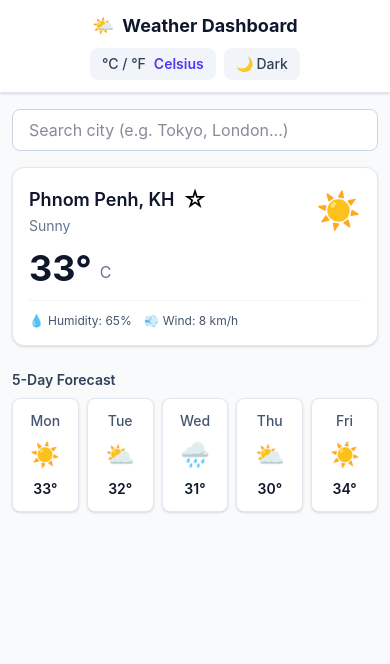
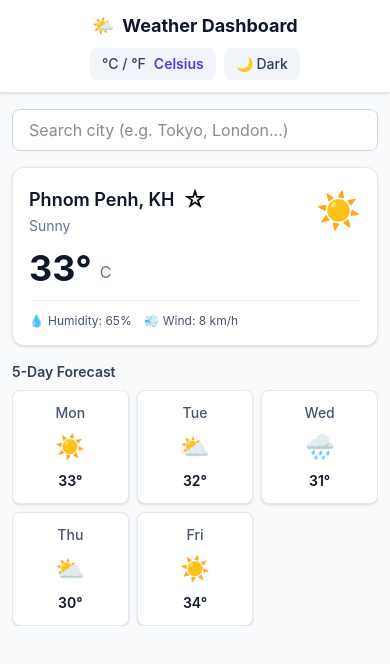
Before and after one commit to sieve-dev-sudo/weather-dashboard, a React (Vite) app: page / in a window 390 px wide. Shown: the top 664 px of the page. Built offline with nearby package versions, Linux system fonts and the light colour scheme.

Commit message:
style: make Forecast grid responsive for mobile

```diff
--- a/src/components/Forecast.jsx
+++ b/src/components/Forecast.jsx
@@ -2,9 +2,9 @@ import ForecastCard from './ForecastCard'
 
 function Forecast({ forecast, unit }) {
   return (
-    <div className="mt-6">
+    <div className="mt-4 sm:mt-6">
       <h3 className="text-sm font-semibold text-slate-700 dark:text-slate-300 mb-2">5-Day Forecast</h3>
-      <div className="flex gap-2">
+      <div className="grid grid-cols-3 sm:flex gap-2 overflow-x-auto">
         {forecast.map((item, index) => (
           <ForecastCard
             key={index}
```
